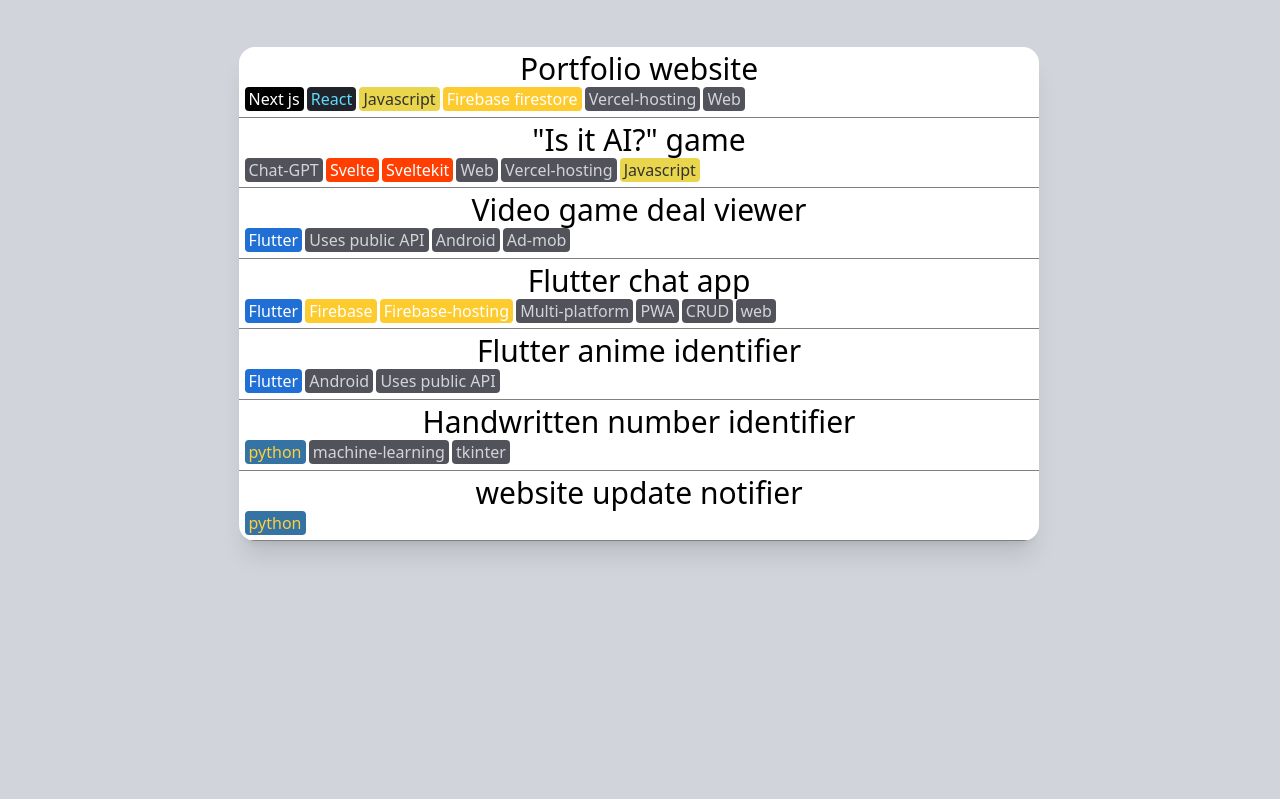
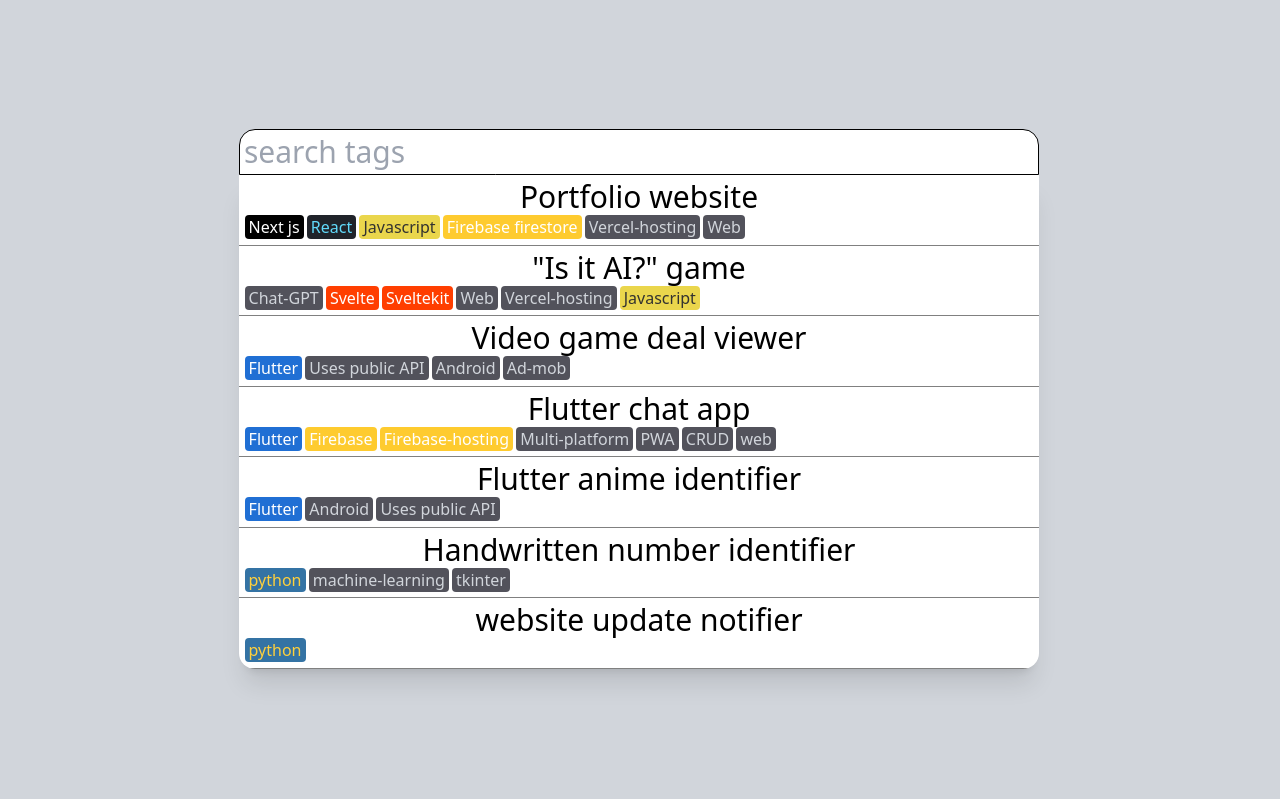
Before and after one commit to h8moss/next-js-portfolio, a Next.js app: page /portfolio in a window 1280 px wide. Built offline with nearby package versions, Linux system fonts and the light colour scheme.

Commit message:
FEAT: Added project search bar

```diff
--- a/domain/portfolio/style.module.css
+++ b/domain/portfolio/style.module.css
@@ -2,10 +2,18 @@
     display: flex;
     flex-direction: column;
     width: clamp(50px, 75%, 50rem);
-    margin: 3rem auto 0px auto;
-    border-radius: 1rem;
+    margin: 0px auto 0px auto;
+    border-radius: 0px 0px 1rem 1rem;
     overflow: hidden;
     @apply bg-white shadow-xl text-black;
+}
+
+.SearchBar {
+    width: clamp(50px, 75%, 50rem);
+    margin: 0px auto;
+    padding: 0.25rem;
+    border-radius: 1rem 1rem 0px 0px;
+    border: 1px black solid;
 }
 
 .ProjectListItem {
--- a/pages/portfolio.tsx
+++ b/pages/portfolio.tsx
@@ -1,7 +1,7 @@
 import { AnimatePresence, motion } from "framer-motion";
 import Head from "next/head";
 import { useRouter } from "next/router";
-import { useState } from "react";
+import { useMemo, useState } from "react";
 
 import ImageLink from "../components/ImageLink";
 import NavBar from "../components/NavBar";
@@ -11,6 +11,7 @@ import style from "../domain/portfolio/style.module.css";
 import Tag from "../domain/portfolio/Tag";
 import useI18n from "../hooks/useI18n";
 import useLocale from "../hooks/useLocale";
+import { BsEmojiNeutral } from "react-icons/bs";
 
 const Portfolio = () => {
   const projects = getProjects();
@@ -23,7 +24,21 @@ const Portfolio = () => {
   const router = useRouter();
   const [nextRoute, setNextRoute] = useState(router.pathname);
 
+  const [search, setSearch] = useState("");
+
   const shouldStay = nextRoute === router.pathname;
+
+  const filteredProjects = useMemo(() => {
+    if (search.trim().length === 0) return [...projects];
+    const splitSearch = search.trim().split(" ");
+    return projects.filter((project) => {
+      return splitSearch.every((term) =>
+        project.tags.some((tag) =>
+          tag.toLowerCase().includes(term.toLowerCase())
+        )
+      );
+    });
+  }, [projects, search]);
 
   return (
     <>
@@ -36,20 +51,29 @@ const Portfolio = () => {
         <AnimatePresence onExitComplete={() => router.push(nextRoute)}>
           {shouldStay && (
             <>
-              <div className="grow justify-center">
+              <div className="grow justify-center flex flex-col">
+                <motion.input
+                  className={style.SearchBar}
+                  placeholder="search tags"
+                  value={search}
+                  onChange={(e) => setSearch(e.target.value)}
+                  initial={{ x: "100vw" }}
+                  animate={{ x: "0" }}
+                  exit={{ x: "-100vw" }}
+                />
                 <motion.div
                   className={style.Card}
                   initial={{ x: "100vw" }}
                   animate={{ x: "0" }}
                   exit={{ x: "-100vw" }}
                 >
-                  {projects.map((v, i) => (
+                  {filteredProjects.map((v, i) => (
                     <motion.button
                       key={v.title.en}
                       className={style.ProjectListItem}
                       onClick={() => setProjectIndex(i)}
-                      animate={{ scale: 1 }}
-                      whileHover={{ scale: 1.05 }}
+                      animate={{ scale: 1, scaleY: 1 }}
+                      whileHover={{ scale: 1.025 }}
                     >
                       <h2>{v.title[locale]}</h2>
                       <div className={style.TagList}>
@@ -59,6 +83,12 @@ const Portfolio = () => {
                       </div>
                     </motion.button>
                   ))}
+                  {filteredProjects.length === 0 && (
+                    <div className="flex flex-col justify-center p-2 text-center">
+                      <h2>Sorry, no projects match your search</h2>
+                      <BsEmojiNeutral className="mx-auto" />
+                    </div>
+                  )}
                 </motion.div>
               </div>
               <AnimatePresence>
```
